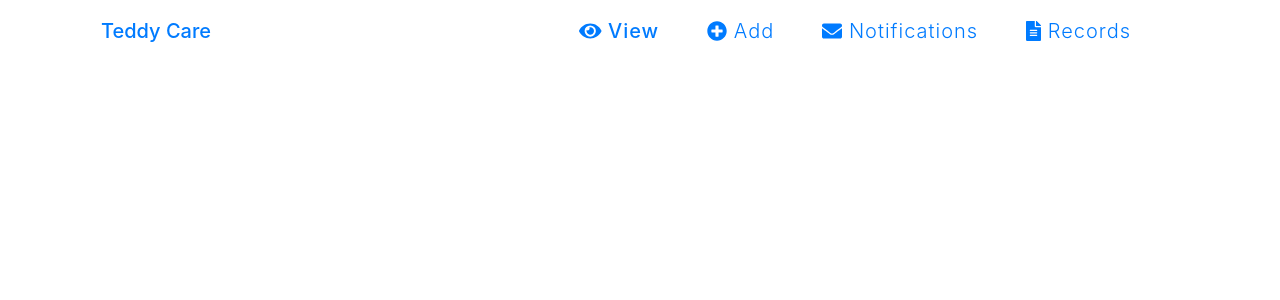
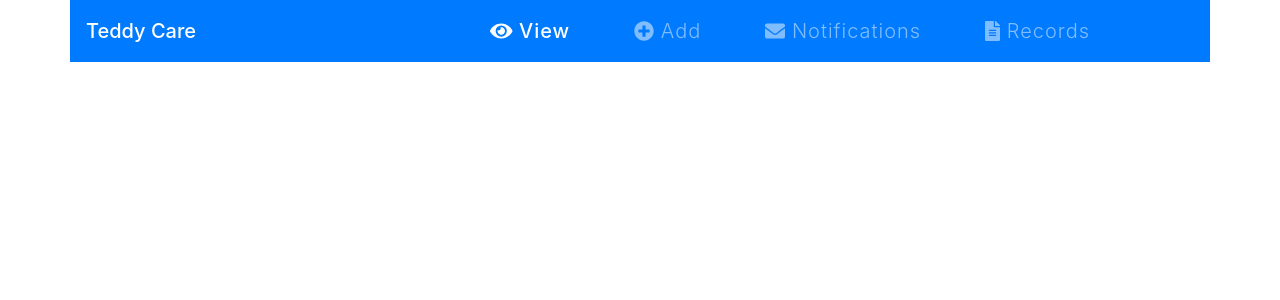
Before and after one commit to JohnGallego/SANTC-APP, an Angular app: page / in a window 1280 px wide. Shown: the top 300 px of the page. Built offline with nearby package versions, Linux system fonts and the light colour scheme.

Commit message:
set first pass at header

```diff
--- a/src/app/app.module.ts
+++ b/src/app/app.module.ts
@@ -2,6 +2,7 @@ import { BrowserModule } from '@angular/platform-browser';
 import { NgModule } from '@angular/core';
 
 // libs
+import {NgbModule} from '@ng-bootstrap/ng-bootstrap';
 
 // app
 import { AppRoutingModule } from './app-routing.module';
@@ -16,6 +17,9 @@ import { CoreModule } from './core/core.module';
   imports: [
     BrowserModule,
 
+    // libs
+    NgbModule.forRoot(),
+
     // app
     AppRoutingModule,
     CoreModule
--- a/src/app/core/header/header.component.html
+++ b/src/app/core/header/header.component.html
@@ -1,11 +1,24 @@
-<header class="container">
-  <nav class="navbar navbar-light bg-white d-flex flex-row">
-    <span class="navbar-brand mb-0 h1 text-primary only-text">Teddy Care</span>
-    <div class="navbar-nav d-flex flex-row">
-      <a class="nav-item nav-link active text-primary mr-5"><i class="fas fa-eye"></i> View</a>
-      <a class="nav-item nav-link text-primary mr-5"><i class="fas fa-plus-circle"></i> Add</a>
-      <a class="nav-item nav-link text-primary mr-5"><i class="fas fa-envelope"></i> Notifications</a>
-      <a class="nav-item nav-link text-primary mr-5"><i class="fas fa-file-alt"></i> Records</a>
+<header class="header container">
+
+  <nav class="navbar navbar-expand-lg navbar-dark bg-primary">
+
+    <span class="navbar-brand mb-0 h1 only-text">Teddy Care</span>
+
+    <button type="button" class="navbar-toggler"
+      (click)="isCollapsed = !isCollapsed"
+      [attr.aria-expanded]="!isCollapsed" aria-controls="navbarToggle">
+      <i class="fas fa-bars"></i>
+    </button>
+
+    <div class="collapse navbar-collapse justify-content-end" id="navbarToggle" [ngbCollapse]="isCollapsed">
+      <div class="navbar-nav mr-5">
+        <a class="nav-item nav-link active mr-5"><i class="fas fa-eye"></i> View</a>
+        <a class="nav-item nav-link mr-5"><i class="fas fa-plus-circle"></i> Add</a>
+        <a class="nav-item nav-link mr-5"><i class="fas fa-envelope"></i> Notifications</a>
+        <a class="nav-item nav-link mr-5"><i class="fas fa-file-alt"></i> Records</a>
+      </div>
     </div>
+
   </nav>
+
 </header>
--- a/src/app/core/header/header.component.scss
+++ b/src/app/core/header/header.component.scss
@@ -1,3 +1,15 @@
+@import '~bootstrap/scss/functions';
+@import '~bootstrap/scss/variables';
+@import '~bootstrap/scss/mixins';
+
+.header {
+  padding: 0;
+}
+
+.navbar-brand {
+  font-size: 20px;
+}
+
 .nav-link {
 	font-size: 20px;
 	font-weight: 300;
@@ -7,3 +19,9 @@
 .nav-link.active {
   font-weight: 500;
 }
+
+@include media-breakpoint-between(sm, md) {
+  .header {
+    max-width: 100%;
+  }
+}
--- a/src/app/core/header/header.component.ts
+++ b/src/app/core/header/header.component.ts
@@ -7,6 +7,8 @@ import { Component, OnInit } from '@angular/core';
 })
 export class HeaderComponent implements OnInit {
 
+  isCollapsed = true;
+
   constructor() { }
 
   ngOnInit() {
```
